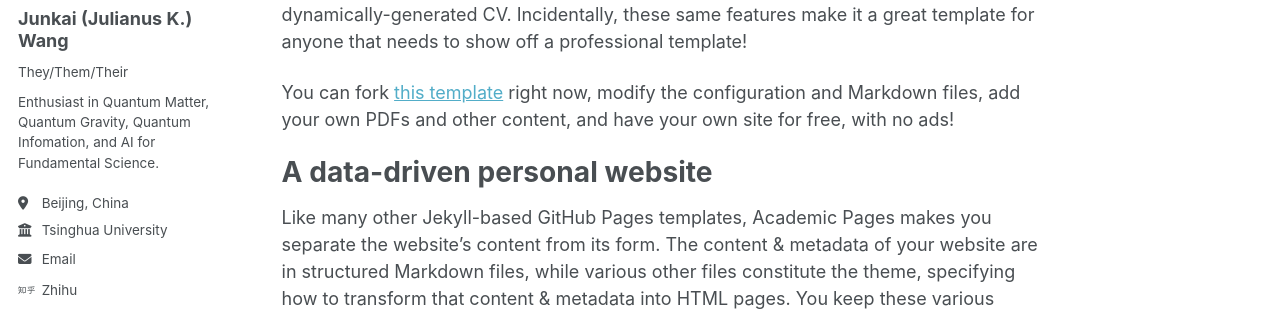
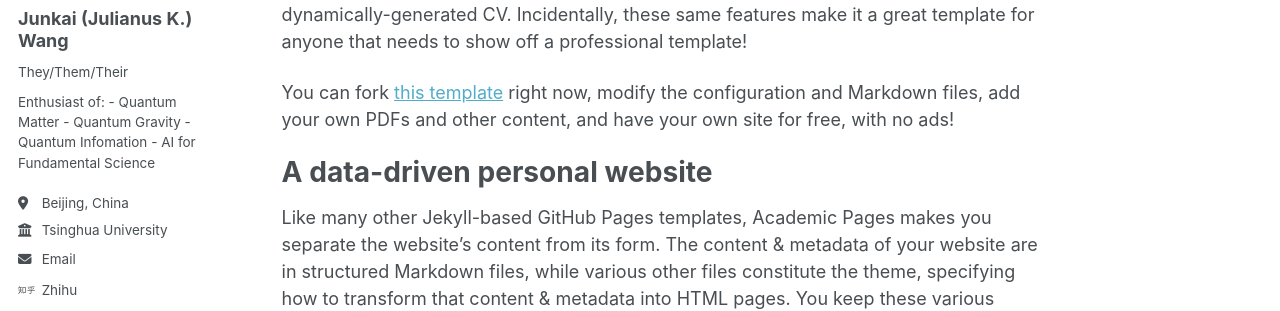
Before and after one commit to JunkaiWang-TheoPhy/JunkaiWang-TheoPhy.github.io, a Jekyll site: the page built from _pages/about.md, in a window 1280 px wide. Shown: the part 330-641 px from the top of the page. Built offline with Jekyll 4.4.1, drawn with Linux system fonts in a browser that asks for light colours; some web fonts are replaced; a script bundle is joined from its source files by our own code; library files that are not in the unit come from our copies.

Commit message:
Update _config.yml

```diff
--- a/_config.yml
+++ b/_config.yml
@@ -26,7 +26,12 @@ author:
   avatar           : "my-avatar.jpg"
   name             : "Junkai (Julianus K.) Wang"  # Update this with your name
   pronouns         : "They/Them/Their"
-  bio              : "Enthusiast in Quantum Matter, Quantum Gravity, Quantum Infomation, and AI for Fundamental Science."
+  bio              : |-
+    Enthusiast of:
+    - Quantum Matter
+    - Quantum Gravity
+    - Quantum Infomation
+    - AI for Fundamental Science
   location         : "Beijing, China"
   employer         : "Tsinghua University"
   uri              : # URL
```
